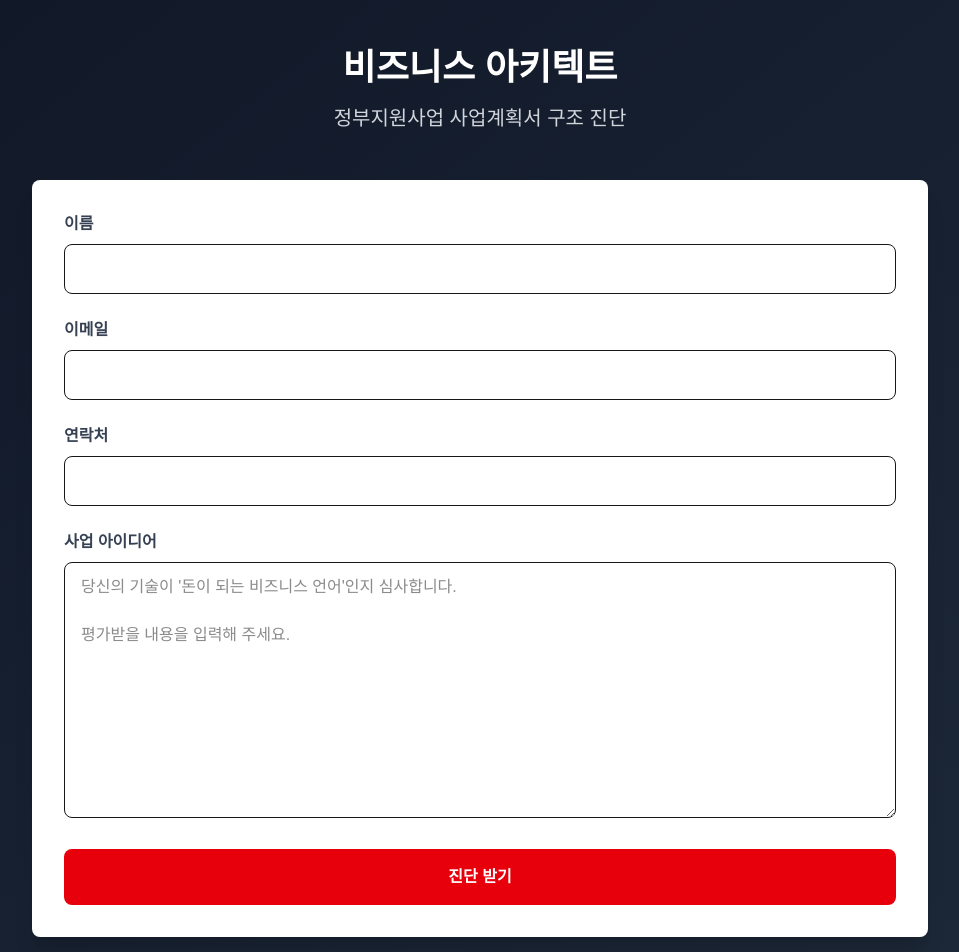
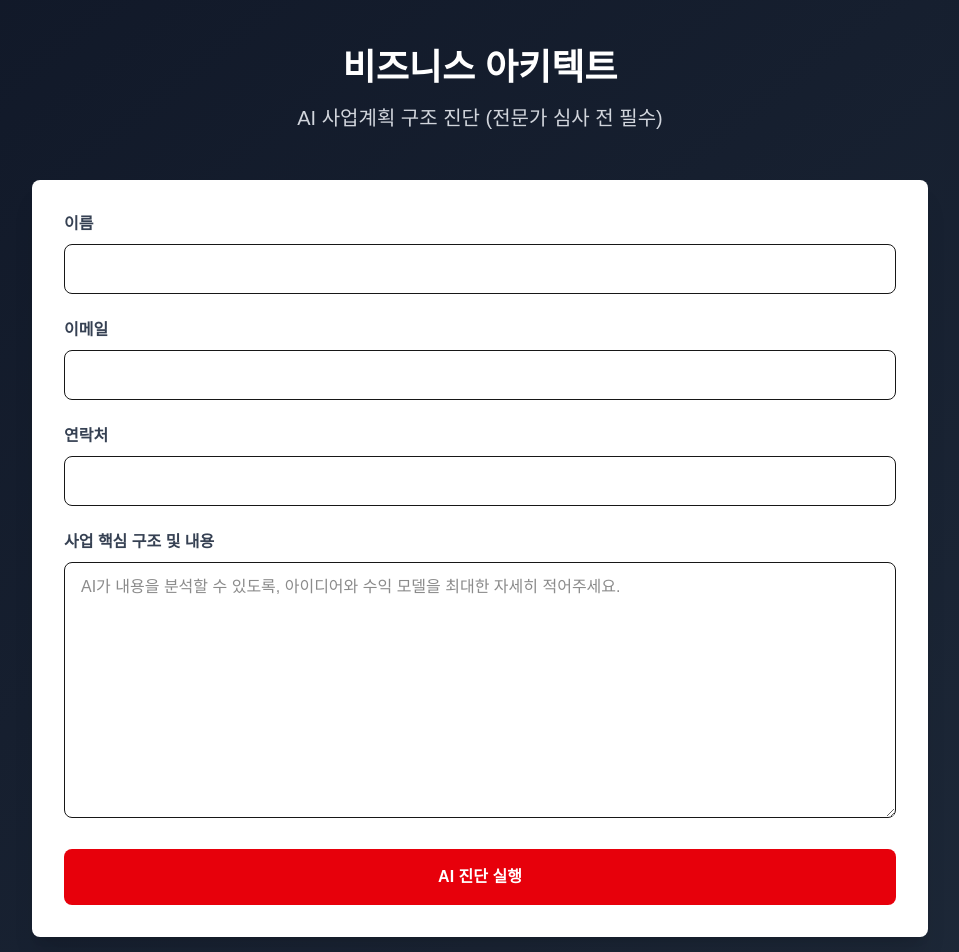
Before and after one commit to mate419/biz-architect, a Next.js app: page / in a window 1280 px wide. Shown: the top 952 px of the page, without its empty margins (160-1119 px from the left). Built offline with nearby package versions, Linux system fonts and the light colour scheme.

Commit message:
update labels and placeholder

```diff
--- a/app/page.tsx
+++ b/app/page.tsx
@@ -46,7 +46,7 @@ export default function Home() {
       <div className="max-w-4xl mx-auto">
         <div className="text-center mb-12">
           <h1 className="text-4xl font-bold text-white mb-4">비즈니스 아키텍트</h1>
-          <p className="text-xl text-gray-300">정부지원사업 사업계획서 구조 진단</p>
+          <p className="text-xl text-gray-300">AI 사업계획 구조 진단 (전문가 심사 전 필수)</p>
         </div>
         <div className="bg-white rounded-lg shadow-xl p-8 mb-8">
           <form onSubmit={handleSubmit}>
@@ -63,14 +63,12 @@ export default function Home() {
               <input type="tel" value={phone} onChange={(e) => setPhone(e.target.value)} className="w-full px-4 py-3 border rounded-lg" required />
             </div>
             <div className="mb-6">
-              <label className="block text-gray-700 font-bold mb-2">사업 아이디어</label>
+              <label className="block text-gray-700 font-bold mb-2">사업 핵심 구조 및 내용</label>
               <textarea
                 value={businessIdea}
                 onChange={(e) => setBusinessIdea(e.target.value)}
                 className="w-full px-4 py-3 border rounded-lg h-64"
-                placeholder="당신의 기술이 '돈이 되는 비즈니스 언어'인지 심사합니다.
-
-평가받을 내용을 입력해 주세요."
+                placeholder="AI가 내용을 분석할 수 있도록, 아이디어와 수익 모델을 최대한 자세히 적어주세요."
                 required
               />
             </div>
@@ -83,7 +81,7 @@ export default function Home() {
                   </svg>
                   분석 중...
                 </>
-              ) : '진단 받기'}
+              ) : 'AI 진단 실행'}
             </button>
           </form>
         </div>
```
